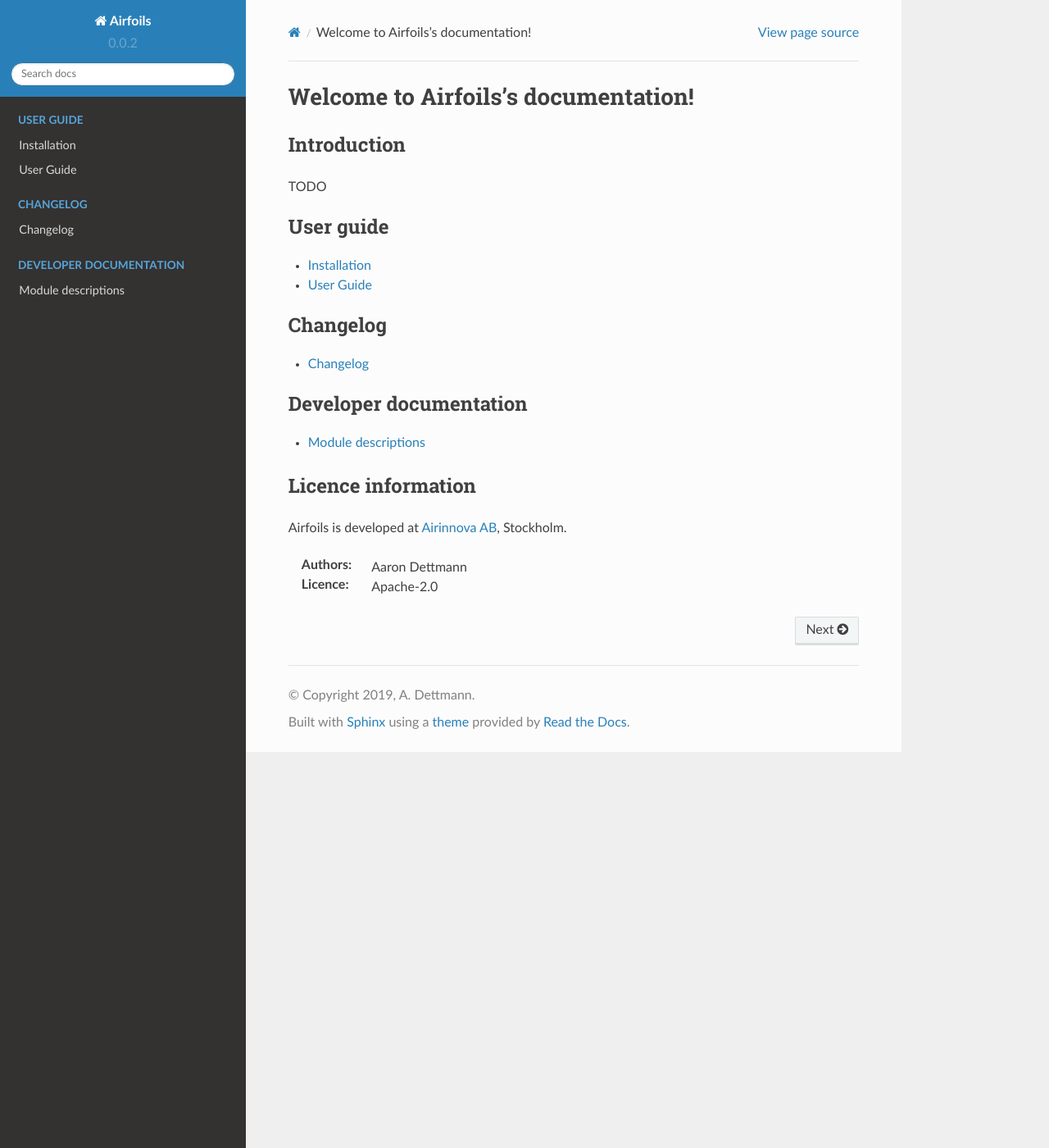
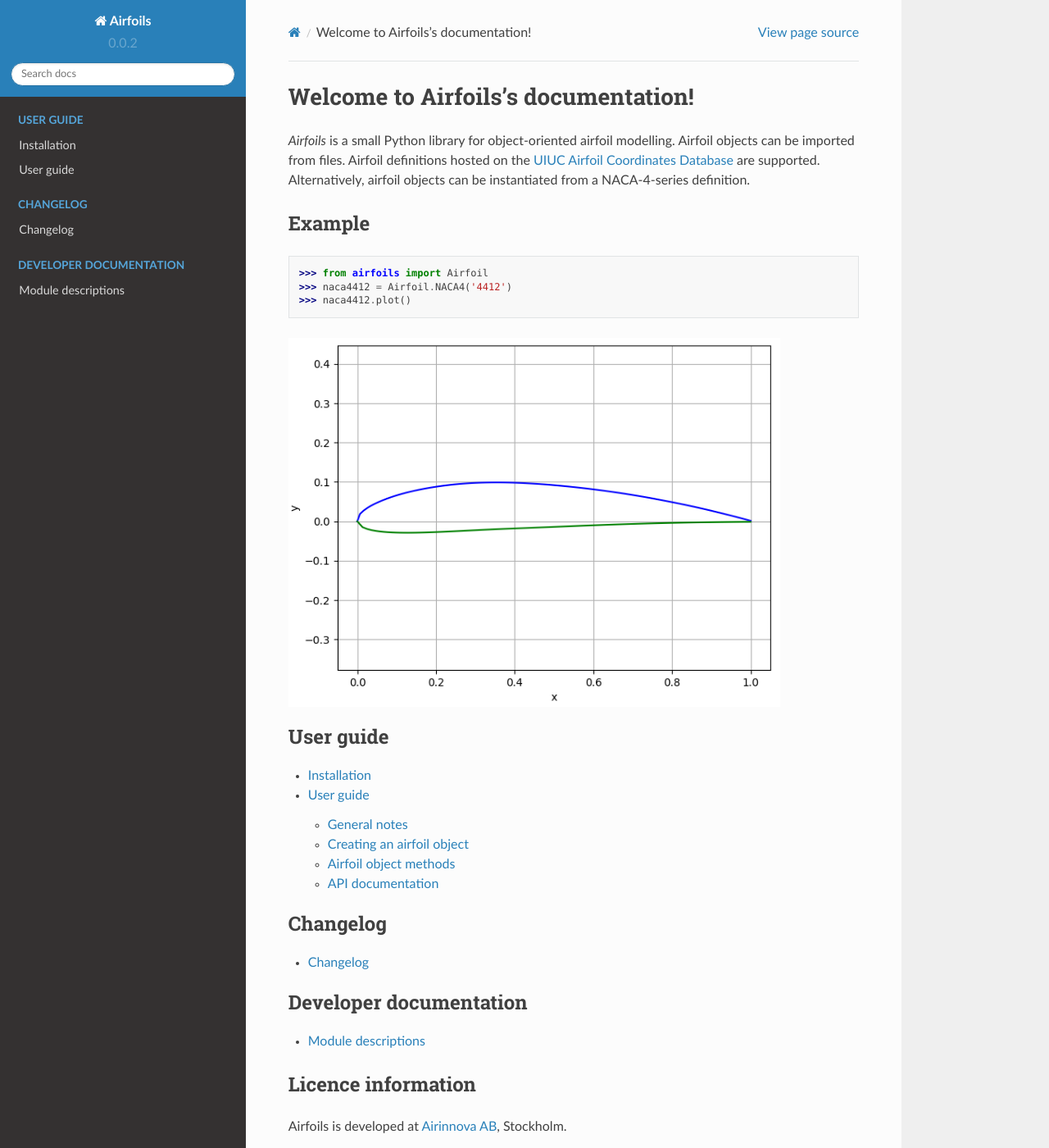
Before and after one commit to airinnova/airfoils, a Sphinx documentation site: the page built from docs/source/index.rst, in a window 1280 px wide and 1400 px high. Shown: the whole window at 82% size. Built offline with Sphinx 7.4.7 and the Read the Docs theme 2.0.0, drawn with Linux system fonts in a browser that asks for light colours.

Commit message:
Basic info added to installation and user guide

```diff
--- a/docs/source/conf.py
+++ b/docs/source/conf.py
@@ -79,7 +79,7 @@ rst_prolog = f"""
 .. |name_bold| replace:: **{NAME}**
 .. _Airinnova: http://airinnova.se/
 .. _Airinnova AB: http://airinnova.se/
-.. _PyPI: https://pypi.org/
+.. _PyPI: https://pypi.org/project/airfoils/
 .. _pip: https://pip.pypa.io/en/stable/
 .. |author1| replace:: {AUTHOR_LIST[0]}
 .. |license| replace:: {LICENCE_NAME}
--- a/docs/source/index.rst
+++ b/docs/source/index.rst
@@ -1,10 +1,21 @@
 Welcome to |name|'s documentation!
 ==================================
 
-Introduction
-------------
+*Airfoils* is a small Python library for object-oriented airfoil modelling. Airfoil objects can be imported from files. Airfoil definitions hosted on the `UIUC Airfoil Coordinates Database <https://m-selig.ae.illinois.edu/ads/coord_database.html>`_ are supported. Alternatively, airfoil objects can be instantiated from a NACA-4-series definition.
 
-TODO
+Example
+-------
+
+.. code:: python
+
+    >>> from airfoils import Airfoil
+    >>> naca4412 = Airfoil.NACA4('4412')
+    >>> naca4412.plot()
+
+.. image:: _static/images/example.png
+    :width: 600 px
+    :target: https://github.com/airinnova/airfoils
+    :alt: Example
 
 .. toctree::
    :maxdepth: 2
--- a/docs/source/user_guide/detailed_user_guide.rst
+++ b/docs/source/user_guide/detailed_user_guide.rst
@@ -1,6 +1,48 @@
 .. _detailed_user_guide:
 
-User Guide
+User guide
 ==========
 
-TODO
+General notes
+-------------
+
+Airfoils are geometric objects that can be described in a *x-y-plane*. Every airfoil has an *upper* and a *lower* side.
+
+.. figure:: ../_static/images/airfoil_nomenclature.svg
+    :width: 700 px
+    :align: center
+    :target: https://github.com/airinnova/airfoils
+    :alt: Example
+
+    Airfoil nomenclature. Image in the public domain, via `Wikimedia Commons <https://commons.wikimedia.org/wiki/File:Wing_profile_nomenclature.svg>`_.
+
+.. seealso::
+
+    For general airfoil information and nomenclature see:
+
+    * https://en.wikipedia.org/wiki/Airfoil
+
+Creating an airfoil object
+--------------------------
+
+|name| has multiple constructor methods.
+
+**TODO**
+
+.. image:: ../_static/images/example.png
+    :width: 600 px
+    :target: https://github.com/airinnova/airfoils
+    :alt: Example
+
+
+Airfoil object methods
+----------------------
+
+**TODO**
+
+API documentation
+-----------------
+
+Details for the |name| API can be found here:
+
+* :ref:`module_descriptions`
```
Also changed, not shown: README.rst (+9 -1 lines), docs/source/user_guide/installation.rst (+13 -1 lines), docs/source/_static/images/airfoil_nomenclature.svg (added).
